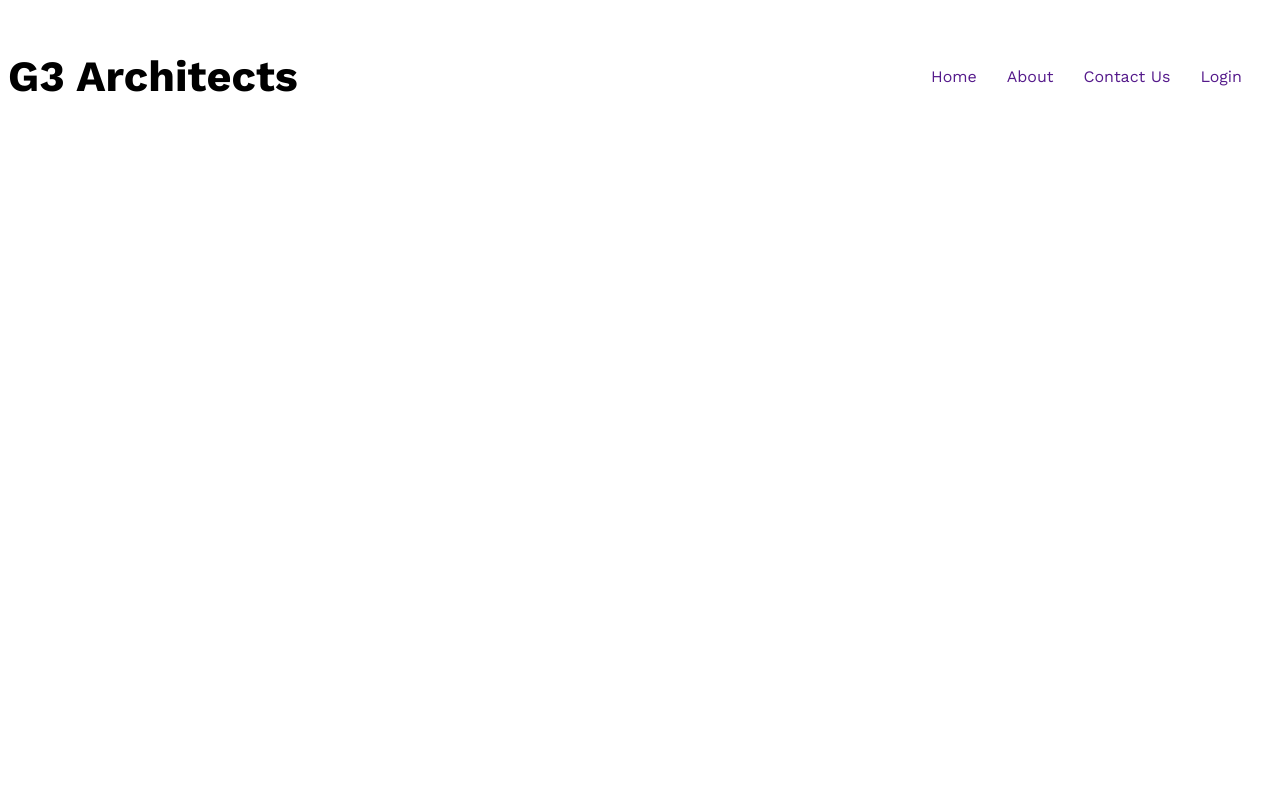
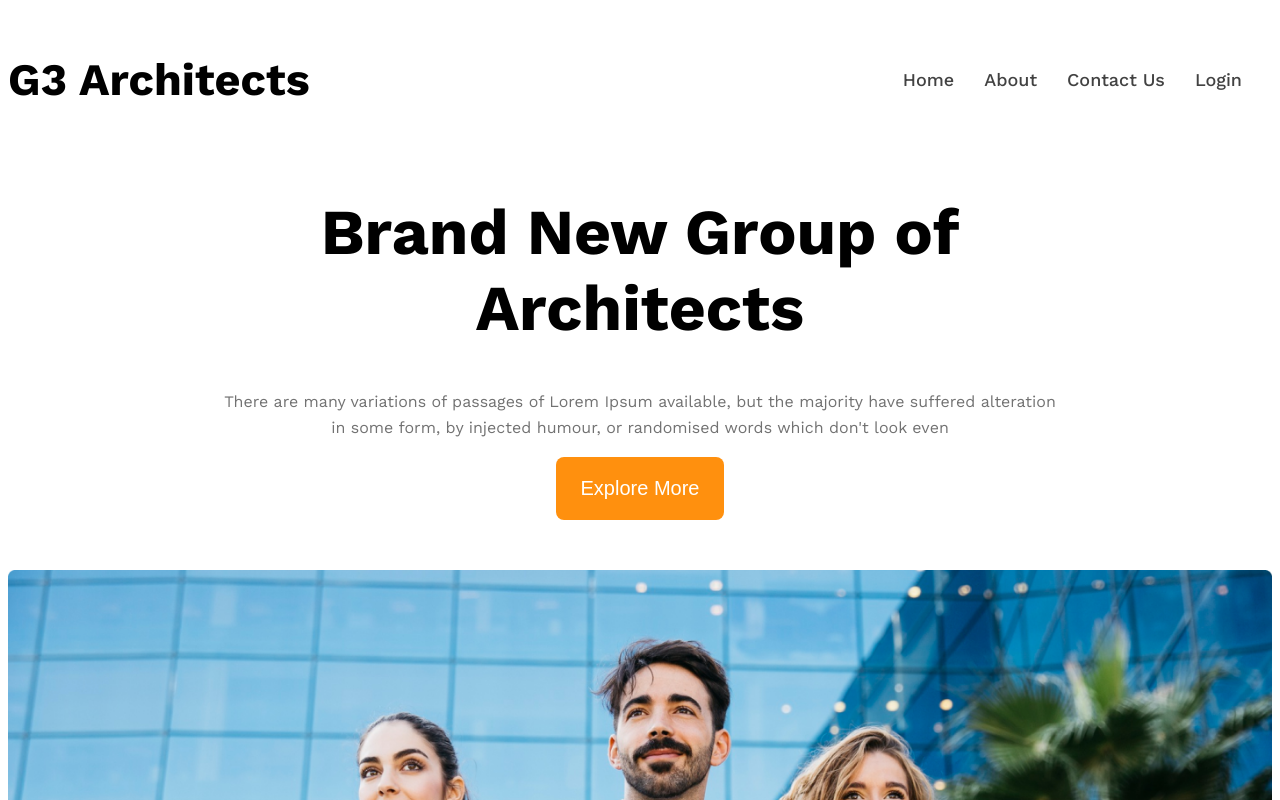
Before and after one commit to rashik218/g3-architect-web, a plain HTML site: page index.html in a window 1280 px wide. Shown: the top 800 px of the page. Drawn offline with nearby package versions, Linux system fonts and the light colour scheme.

Commit message:
add banner

```diff
--- a/index.html
+++ b/index.html
@@ -10,13 +10,25 @@
     <header>
       <nav class="navbar flex align-center">
         <h3 class="logo">G3 Architects</h3>
-        <ul class="flex">
-          <li class="nav-item"><a href="">Home</a></li>
-          <li class="nav-item"><a href="">About</a></li>
-          <li class="nav-item"><a href="">Contact Us</a></li>
-          <li class="nav-item"><a href="">Login</a></li>
+        <ul class="nav-links flex">
+          <li class="nav-item"><a class="text-gray" href="">Home</a></li>
+          <li class="nav-item"><a class="text-gray" href="">About</a></li>
+          <li class="nav-item"><a class="text-gray" href="">Contact Us</a></li>
+          <li class="nav-item"><a class="text-gray" href="">Login</a></li>
         </ul>
       </nav>
+      <div class="banner">
+        <div class="banner-content text-center">
+          <h1 class="banner-title">Brand New Group of Architects</h1>
+          <p class="banner-description text-light-gray">
+            There are many variations of passages of Lorem Ipsum available, but
+            the majority have suffered alteration in some form, by injected
+            humour, or randomised words which don't look even
+          </p>
+          <button class="btn-primary">Explore More</button>
+        </div>
+        <img class="banner-image" src="./images/banner.png" alt="" />
+      </div>
     </header>
     <main></main>
     <footer></footer>
--- a/style.css
+++ b/style.css
@@ -16,15 +16,23 @@
 /* dark 03 */
 .text-light-gray{
   color: #727272;
+  line-height: 26px;
 }
 .bg-light{
   background-color: rgba(255, 144, 14, 0.1);
 }
-.bg-orange{
-  background-color: #FF900E;
-}
+
 .text-white{
   color: #ffffff;
+}
+.btn-primary{
+  background-color: #FF900E;
+  color: white;
+  padding: 20px 25px;
+  border: none;
+  border-radius: 8px;
+  font-size: 1.25rem;
+  font-weight: 500;
 }
 
 
@@ -38,6 +46,9 @@
 .align-center{
   align-items: center;
 }
+.text-center{
+  text-align: center;
+}
 
 /* header styles */
 
@@ -49,7 +60,7 @@
 }
 .logo{
   font-weight: 700;
-  font-size: 2.7rem;
+  font-size: 2.81rem;
 }
 .nav-item{
   list-style: none;
@@ -57,8 +68,30 @@
 }
 .nav-item a{
   text-decoration: none;
+  font-size: 1.125rem;
+  font-weight: 500;
 }
 .navbar, .banner{
   max-width: 1440px;
   margin: 0 auto;
 }
+
+/* banner related styles */
+.banner-content{
+  max-width: 850px;
+  margin: 0 auto;
+  margin-bottom: 50px;
+}
+.banner-title{
+  font-size: 4rem;
+  font-weight: bold;
+}
+.banner-image{
+  width: 100%;
+}
+/* responsive media query */
+@media screen and (max-width: 576px){
+  .navbar, .nav-links{
+    flex-direction: column;
+  }
+}
```
